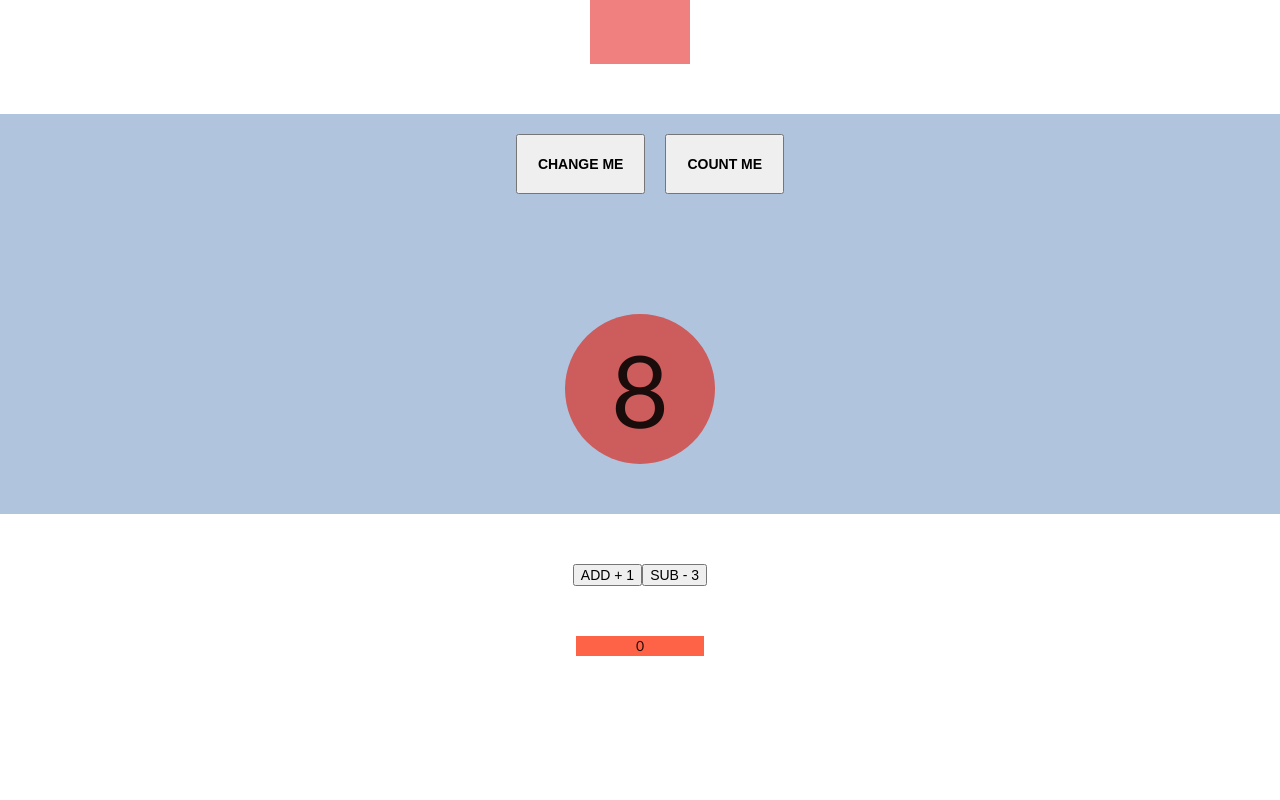
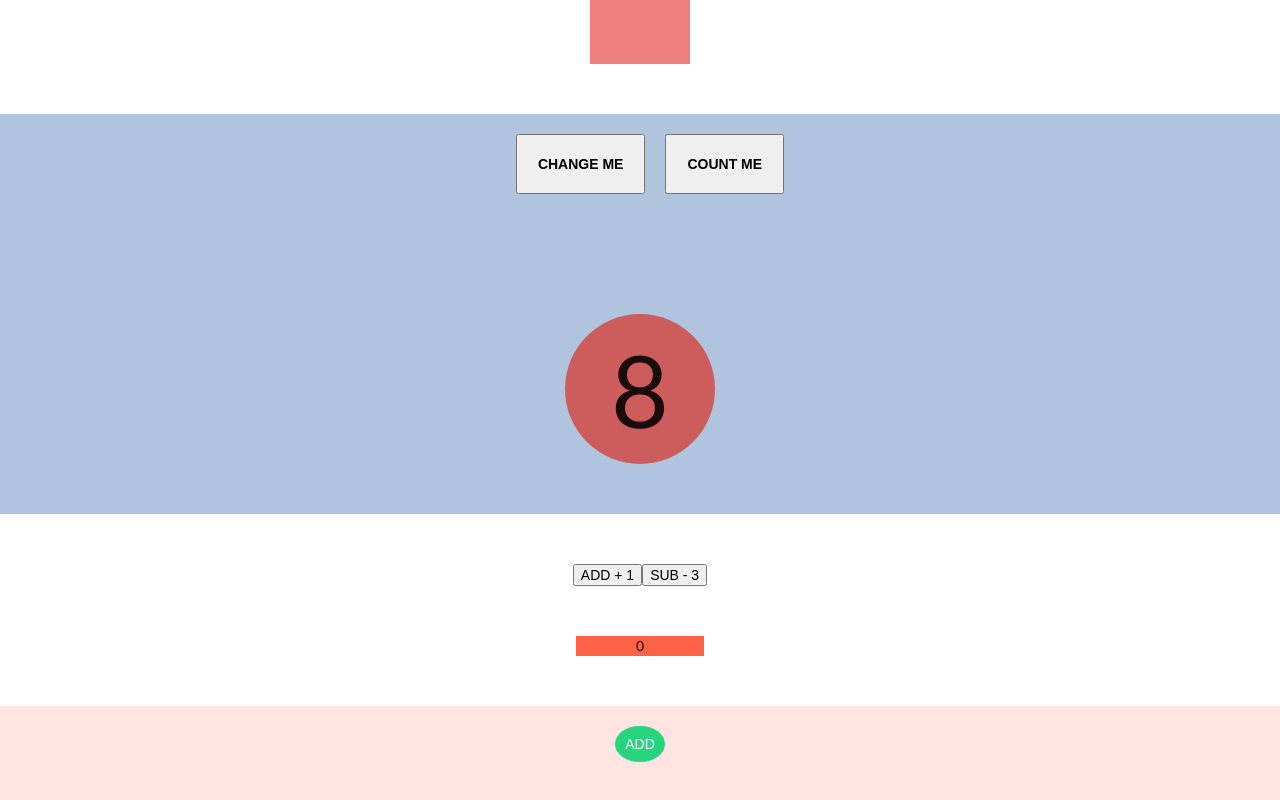
Before and after one commit to ArminasStrolys/react-deimante-v4, a React (Create React App) app: page / in a window 1280 px wide. Shown: the part 376-1176 px from the top of the page. Before the commit the page ends 1032 px from the top, so only its background shows below. Built offline with nearby package versions, Linux system fonts and the light colour scheme.

Commit message:
Progress

```diff
--- a/src/components/app/App.js
+++ b/src/components/app/App.js
@@ -1,6 +1,7 @@
 import Shapes from "../shapes/Shapes";
 import ShapesAndNumbers from "../shapesAndNumbers/ShapesAndNumbers";
 import Counter from "../counter/Counter";
+import CubeMaker from "../cubeMaker/CubeMaker";
 
 function App() {
   return (
@@ -8,6 +9,7 @@ function App() {
       <Shapes />
       <ShapesAndNumbers />
       <Counter />
+      <CubeMaker />
     </div>
   );
 }
--- /dev/null
+++ b/src/components/cubeMaker/CubeMaker.jsx
@@ -0,0 +1,41 @@
+import React, { useState } from "react";
+import "./cubeMaker.css";
+
+function rndNum(min, max) {
+  return Math.floor(Math.random() * (max - min + 1) + min);
+}
+
+const Cubemaker = () => {
+  const [cube, setCube] = useState("");
+  const rnder = rndNum(50, 100);
+
+  return (
+    <div
+      style={{
+        height: "300px",
+        backgroundColor: "mistyRose",
+        textAlign: "center",
+      }}
+    >
+      <button
+        className="cuber"
+        style={{
+          borderRadius: "50%",
+          marginTop: "20px",
+          borderStyle: "none",
+          padding: "10px",
+        }}
+        onClick={() =>
+          setCube( cube +
+            console.log(<div style={{ width: `${rnder}px` }} className="mini"></div>)
+          )
+        }
+      >
+        ADD
+      </button>
+      <div>{cube}</div>
+    </div>
+  );
+};
+
+export default Cubemaker;
--- /dev/null
+++ b/src/components/cubeMaker/cubeMaker.css
@@ -0,0 +1,16 @@
+.cuber {
+  background-color: rgb(41, 212, 127);
+  transition: 0.5s;
+  color: white;
+}
+.cuber:hover {
+  background-color: mintcream;
+    color: black;
+}
+.mini{
+  margin: auto;
+  margin-top: 20px;
+  width: 50px;
+  height: 50px;
+  background-color: rgb(219, 121, 0);
+}
```
